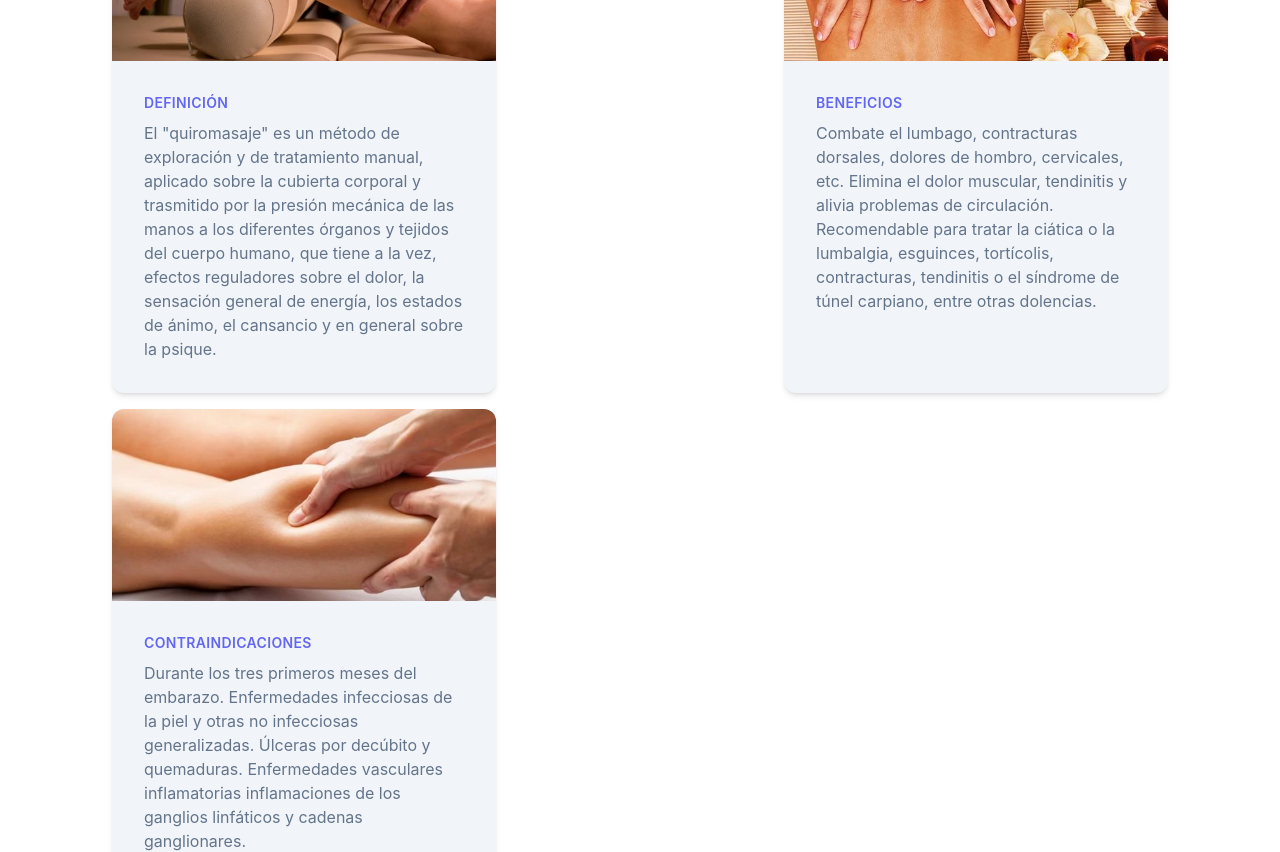
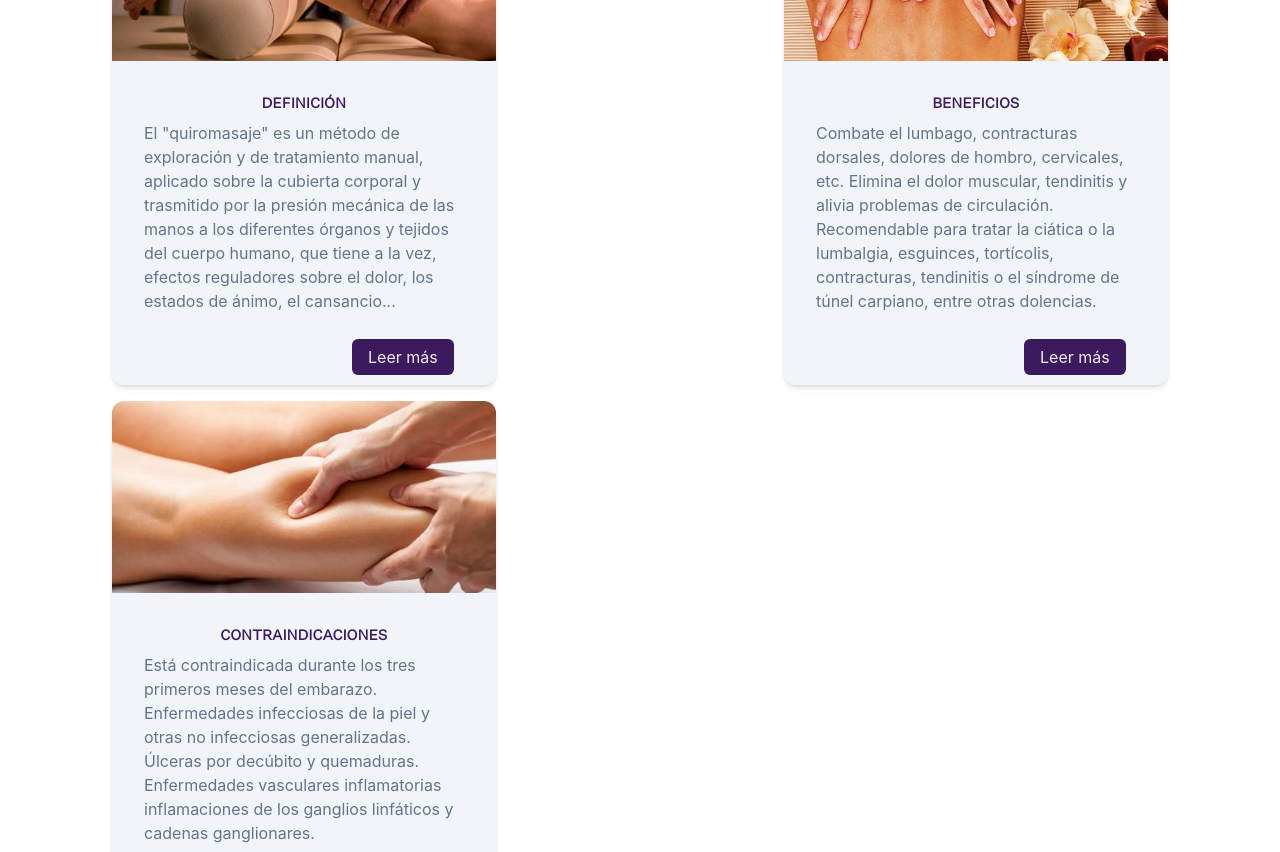
Before and after one commit to Dolo86rv/webclinic, a React (Create React App) app: page / in a window 1280 px wide. Shown: the part 980-1832 px from the top of the page. Built offline with nearby package versions, Linux system fonts and the light colour scheme; a web font is replaced by a local one.

Commit message:
se agrega boton al componente Section1

```diff
--- a/src/Component/Header/navbar.js
+++ b/src/Component/Header/navbar.js
@@ -40,14 +40,13 @@ export const Navbar = () => {
        setActive(!isActive)
     }
 
-
     return (
     <nav className="flex justify-between items-center h-14 bg-c-fondo bg-opacity-50">
         <Link className="logo text-3xl text-c-malva ml-2 pb-2 sm:text-4xl sm:ml-20 sm:mr-2" to='/'>Quiromasaje</Link>
 
         <ul className="hidden ml-96 sm:flex">
         {menu.map((item)=>(
-            <Link key={item.id} to={item.href} onClick={handleClick}  className={`${ isActive ? "active:bg-orange-200"
+            <Link key={item.id} to={item.href} onClick={handleClick} className={`${ isActive ? "active:bg-orange-200"
             : ""} texto2 text-xl font-bold px-4 opacity-75 hover:bg-orange-200 text-c-malva`}><strong className="">{item.description}</strong></Link>
         ))}
         </ul>
--- a/src/Component/Home/section1.js
+++ b/src/Component/Home/section1.js
@@ -1,4 +1,5 @@
 import React from 'react'
+import { Link } from 'react-router-dom'
 import Quiro1 from '../../img/quiro1.webp'
 import Quiro2 from '../../img/quiro2.webp'
 import Quiro3 from '../../img/quiro3.webp'
@@ -7,7 +8,7 @@ const listData=[
   {
     id:'definicion',
     title:'Definición',
-    description:'El "quiromasaje" es un método de exploración y de tratamiento manual, aplicado sobre la cubierta corporal y trasmitido por la presión mecánica de las manos a los diferentes órganos y tejidos del cuerpo humano, que tiene a la vez, efectos reguladores sobre el dolor, la sensación general de energía, los estados de ánimo, el cansancio y en general sobre la psique.',
+    description:'El "quiromasaje" es un método de exploración y de tratamiento manual, aplicado sobre la cubierta corporal y trasmitido por la presión mecánica de las manos a los diferentes órganos y tejidos del cuerpo humano, que tiene a la vez, efectos reguladores sobre el dolor, los estados de ánimo, el cansancio...',
     href:'/definicion',
     },
   {
@@ -19,7 +20,7 @@ const listData=[
   {
     id:'contraindicaciones',
     title:'Contraindicaciones',
-    description:'Durante los tres primeros meses del embarazo. Enfermedades infecciosas de la piel y otras no infecciosas generalizadas. Úlceras por decúbito y quemaduras. Enfermedades vasculares inflamatorias inflamaciones de los ganglios linfáticos y cadenas ganglionares.',
+    description:'Está contraindicada durante los tres primeros meses del embarazo. Enfermedades infecciosas de la piel y otras no infecciosas generalizadas. Úlceras por decúbito y quemaduras. Enfermedades vasculares inflamatorias inflamaciones de los ganglios linfáticos y cadenas ganglionares.',
     href:'/contraindicaciones',
   },
 ]
@@ -45,8 +46,11 @@ export const Section1 = () => {
             </div>
           }
           <div className="p-8">
-            <div className="uppercase tracking-wide text-sm text-indigo-500 font-semibold">{item.title}</div>
-            <p className="mt-2 text-slate-500">{item.description}</p>
+            <div className="texto1 text-center uppercase tracking-wide text-sm text-c-malva font-semibold">{item.title}</div>
+            <p className="mt-2 text-slate-500 justify-center items-center">{item.description}</p>
+          </div>
+          <div className="self-end mb-4 ml-60">
+            <Link to='/' className="bg-c-malva text-c-fondo rounded-md py-2 px-4 hover:opacity-50">Leer más</Link>
           </div>
         </div>
       </div>
--- a/src/assets/main.css
+++ b/src/assets/main.css
@@ -681,6 +681,12 @@ select {
 .mt-2 {
   margin-top: 0.5rem;
 }
+.mb-4 {
+  margin-bottom: 1rem;
+}
+.ml-60 {
+  margin-left: 15rem;
+}
 .mt-28 {
   margin-top: 7rem;
 }
@@ -741,8 +747,14 @@ select {
 .justify-end {
   justify-content: flex-end;
 }
+.justify-center {
+  justify-content: center;
+}
 .justify-between {
   justify-content: space-between;
+}
+.self-end {
+  align-self: flex-end;
 }
 .overflow-hidden {
   overflow: hidden;
@@ -797,6 +809,10 @@ select {
   padding-left: 2rem;
   padding-right: 2rem;
 }
+.py-2 {
+  padding-top: 0.5rem;
+  padding-bottom: 0.5rem;
+}
 .pb-2 {
   padding-bottom: 0.5rem;
 }
@@ -850,13 +866,13 @@ select {
   --tw-text-opacity: 1;
   color: rgb(59 26 94 / var(--tw-text-opacity));
 }
+.text-slate-500 {
+  --tw-text-opacity: 1;
+  color: rgb(100 116 139 / var(--tw-text-opacity));
+}
 .text-indigo-500 {
   --tw-text-opacity: 1;
   color: rgb(99 102 241 / var(--tw-text-opacity));
-}
-.text-slate-500 {
-  --tw-text-opacity: 1;
-  color: rgb(100 116 139 / var(--tw-text-opacity));
 }
 .opacity-50 {
   opacity: 0.5;
@@ -887,6 +903,9 @@ select {
 .hover\:text-c-malva:hover {
   --tw-text-opacity: 1;
   color: rgb(59 26 94 / var(--tw-text-opacity));
+}
+.hover\:opacity-50:hover {
+  opacity: 0.5;
 }
 .active\:bg-orange-200:active {
   --tw-bg-opacity: 1;
```
